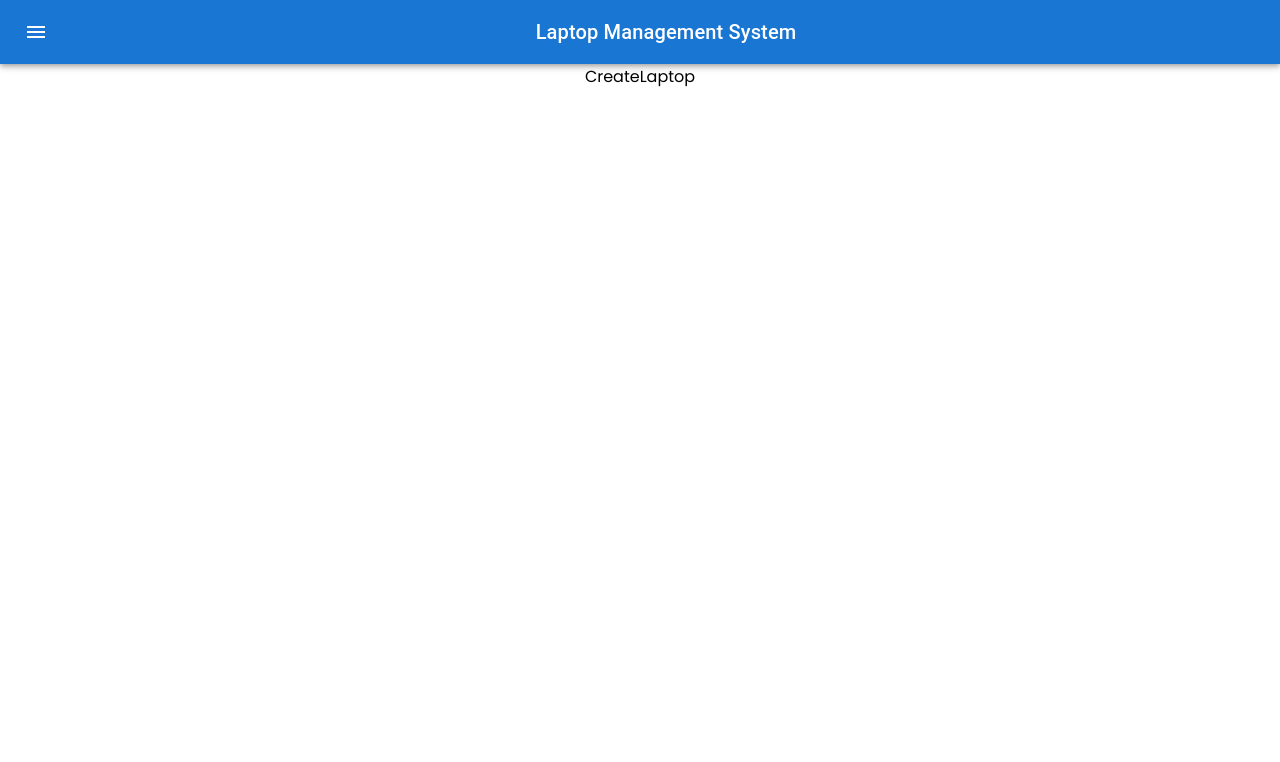
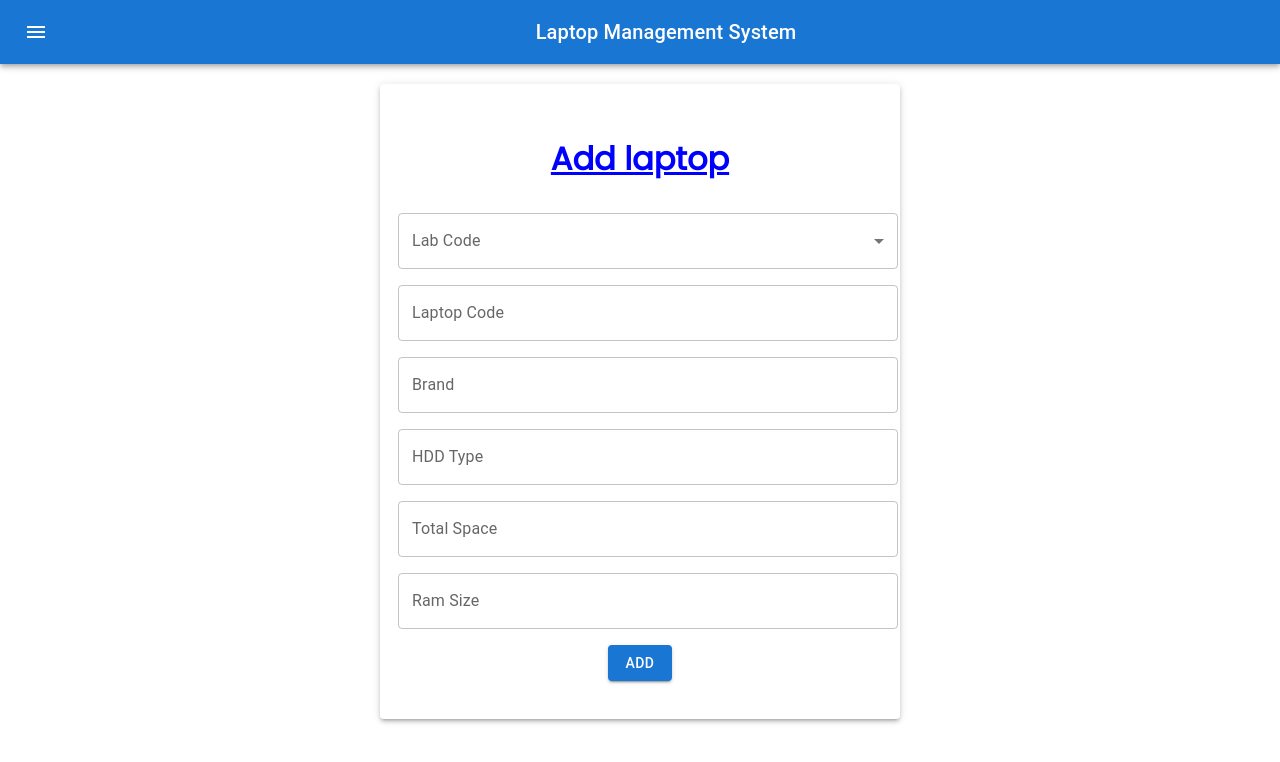
Before and after one commit to sureshhansaka/EAD-CW, a React (Create React App) app in the folder FrontEnd/employee/: page /createlaptop in a window 1280 px wide. Shown: the top 762 px of the page. Built offline with nearby package versions, Linux system fonts and the light colour scheme.

Commit message:
shaheins edit

```diff
--- a/FrontEnd/employee/src/App.js
+++ b/FrontEnd/employee/src/App.js
@@ -3,11 +3,11 @@ import React, { useState } from 'react';
 import { Routes, Route, Outlet } from 'react-router-dom';
 import './App.css';
 import { AllocateLaptop } from './components/AllocateLaptop';
-import { CreateLaptop } from './components/CreateLaptop';
 import Employee from './components/Employee';
 import LaptopList  from './components/LaptopList.js';
 import { Login } from './components/Login';
 import Menu from './components/Menu';
+import AddLaptop from './components/AddLaptop'
 
 function App() {
   const MenuLayout = () => (
@@ -22,7 +22,7 @@ function App() {
       <Routes>
         <Route element={<MenuLayout/>}>
           <Route path='laptopList' element={<LaptopList/>} />
-          <Route path='createlaptop' element={<CreateLaptop/>} />
+          <Route path='createlaptop' element={<AddLaptop/>} />
           <Route path='allocatelaptop' element={<AllocateLaptop/>} />
         </Route>
         <Route path='register' element={<Employee/>} />
--- a/FrontEnd/employee/src/components/AddLaptop.js
+++ b/FrontEnd/employee/src/components/AddLaptop.js
@@ -21,7 +21,7 @@ export default function Login() {
 
     const handleClick=(e)=>{
         e.preventDefault()
-        const Employee={lapcode,brand,hddType,totalSpace,ramSize}
+        const Laptop={laptopCode,brand,hddType,totalSpace,ramSize}
         console.log(Laptop)
        fetch("http://localhost:8080/laptops",{
         method:"POST",
@@ -63,9 +63,12 @@ export default function Login() {
           <MenuItem value={1}>PCLAB01</MenuItem>
           <MenuItem value={2}>PCLAB02</MenuItem>
           <MenuItem value={3}>PCLAB03</MenuItem>
+          <MenuItem value={4}>PCLAB04</MenuItem>
+          <MenuItem value={5}>PCLAB05</MenuItem>
+          <MenuItem value={6}>HALL-16A</MenuItem>
         </Select>
         </FormControl>
-        <TextField id="outlined-basic" label="Laptop Code" variant="outlined" fullWidth/>
+        <TextField id="outlined-basic" label="Laptop Code" variant="outlined" fullWidth onChange={(e) => setLaptopCode(e.target.value)}/>
         <br/>
         <TextField id="outlined-basic" label="Brand" variant="outlined" fullWidth value={brand}
         onChange={(e)=>setBrand(e.target.value)}/>
```
